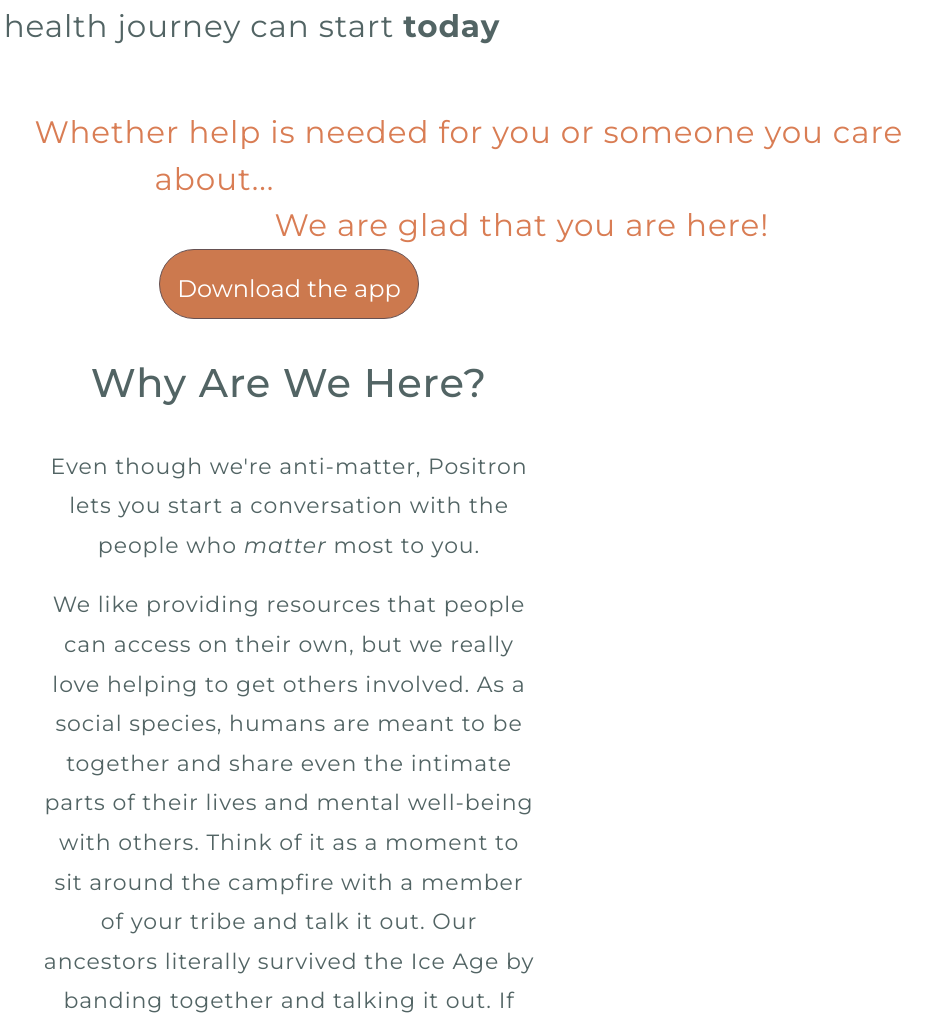
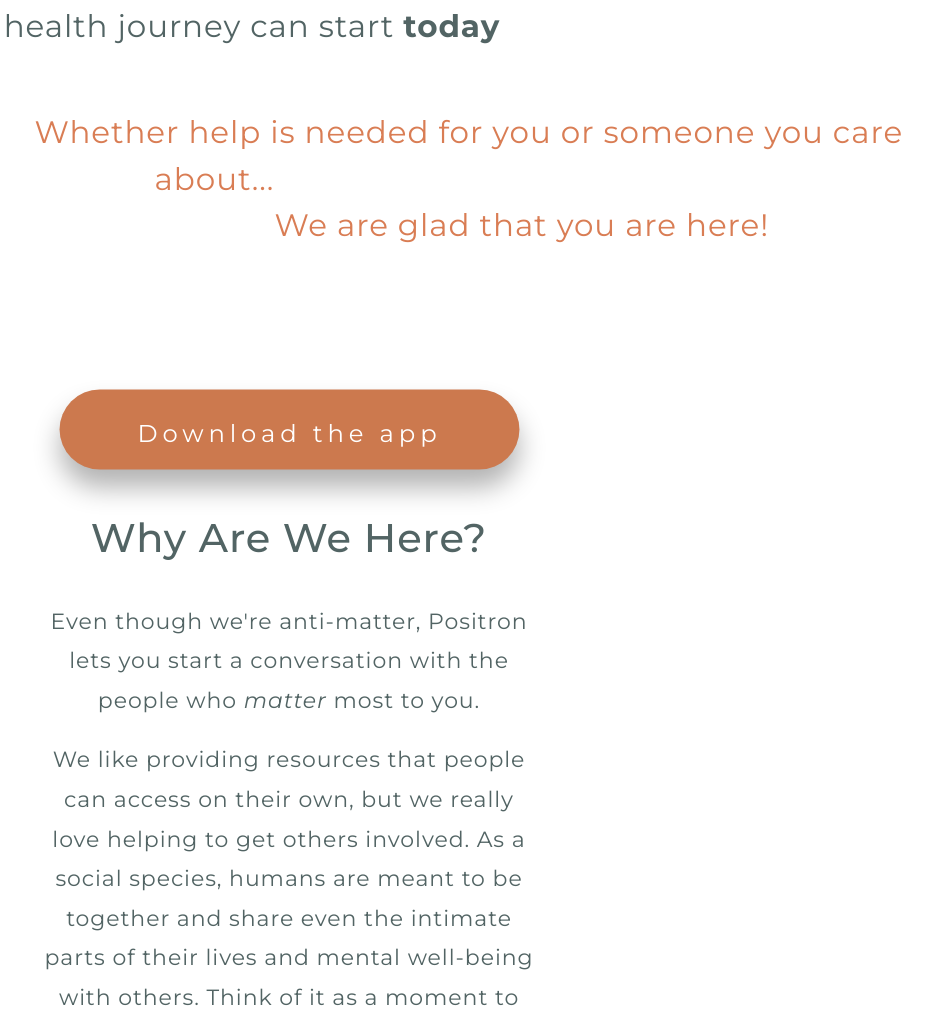
Before and after one commit to bdharris712/We.Are.Mind, a plain HTML site: page index.html in a window 1280 px wide. Shown: the part 2728-3754 px from the top of the page, without its empty margins (351-1280 px from the left). Drawn offline with nearby package versions, Linux system fonts and the light colour scheme.

Commit message:
updated button css
surprisingly complicated

```diff
--- a/css/styles.css
+++ b/css/styles.css
@@ -81,17 +81,29 @@
 }
 
 .btn-primary{
-    border-radius: 40px;
+    border-radius: 100px;
+    box-shadow:0px 20px 30px rgba(2,2,2,0.302);
     padding-top: 18px;
     width: 260px;
     height: 70px;
     font-size: 24px;
     margin: auto 0;
+    flex-shrink:1;
+    height:89px;
+    width:511px;
+    transform:scale(0.9);
+    font-family:'Montserrat',Helvetica,sans-serif;
+    transition:all 0.2 ease;
+    letter-spacing:5.4px;
+    font-weight:400;
+    font-style:normal;
+    font-size:27px;
+    margin-top:136px;
 }
 
 .btn-primary:hover{
     background-color: #B86528;
-    border: 1px solid #665152;
+    border: none;
 }
 
 .cta{
@@ -104,7 +116,7 @@
 
 .btn-primary{
     background-color: #CC794E;
-    border: 1px solid #665152;
+    border: none;
 }
 
 /*footer section*/
```
